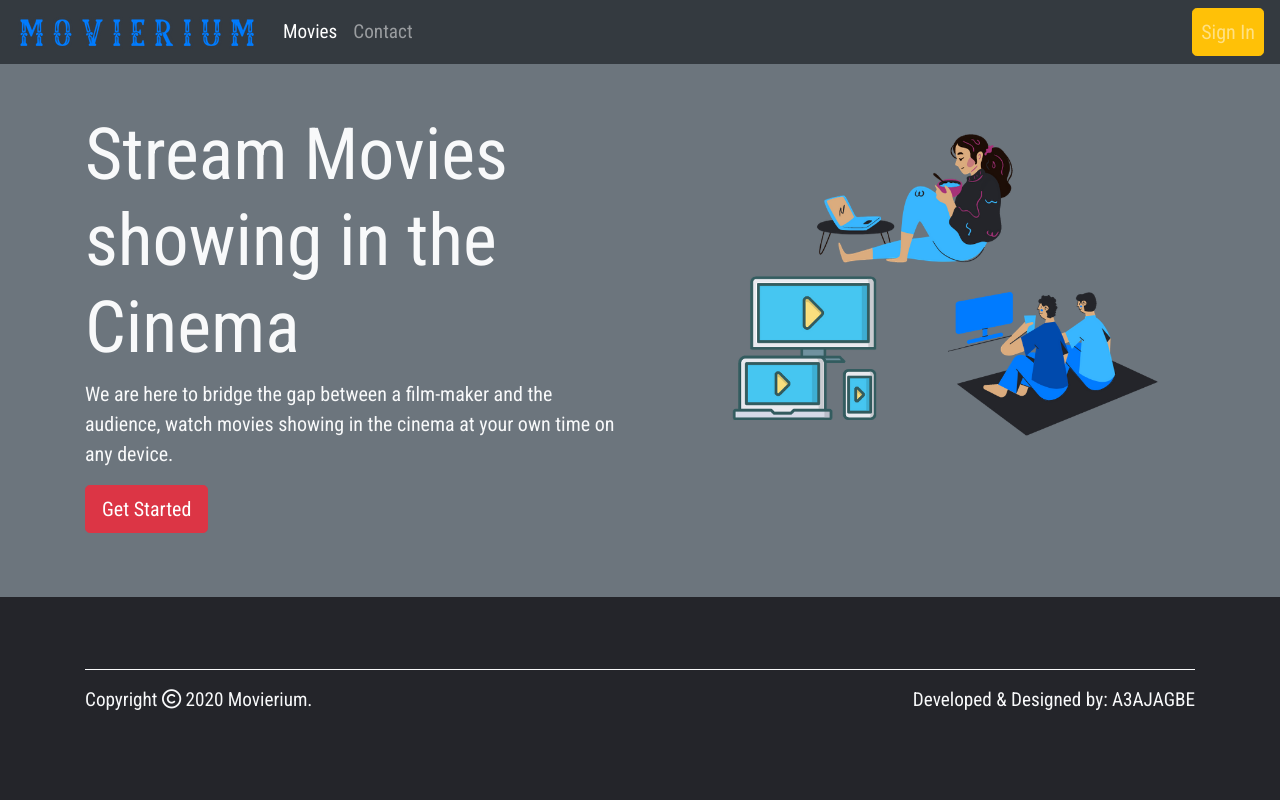
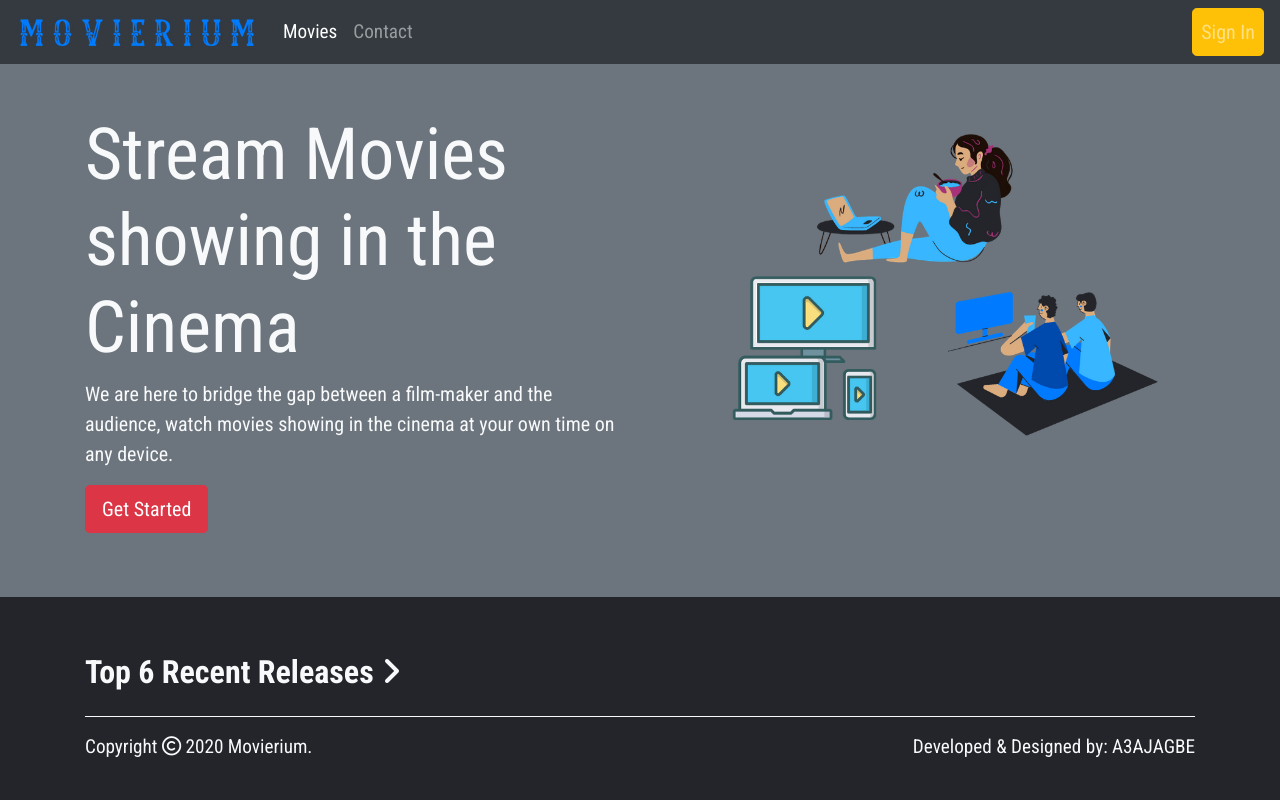
Before and after one commit to A3AJAGBE/Movie, a Django app: page / in a window 1280 px wide. Run offline with Django 3.2, Linux system fonts and the light colour scheme; some libraries are stand-ins or nearby versions.

Commit message:
Update index.template

```diff
--- a/templates/index.html
+++ b/templates/index.html
@@ -26,4 +26,14 @@
     </div>
 </div>
 
+<!-- Movie Section -->
+<div class="container">
+    <h2>Top 6 Recent Releases <i class="fas fa-angle-right"></i></h2>
+    <div class="row">
+        {% for movie in recent %}
+            {% include 'movie_include.html' %}
+        {% endfor %}
+    </div>
+</div>
+
 {% endblock %}
```
